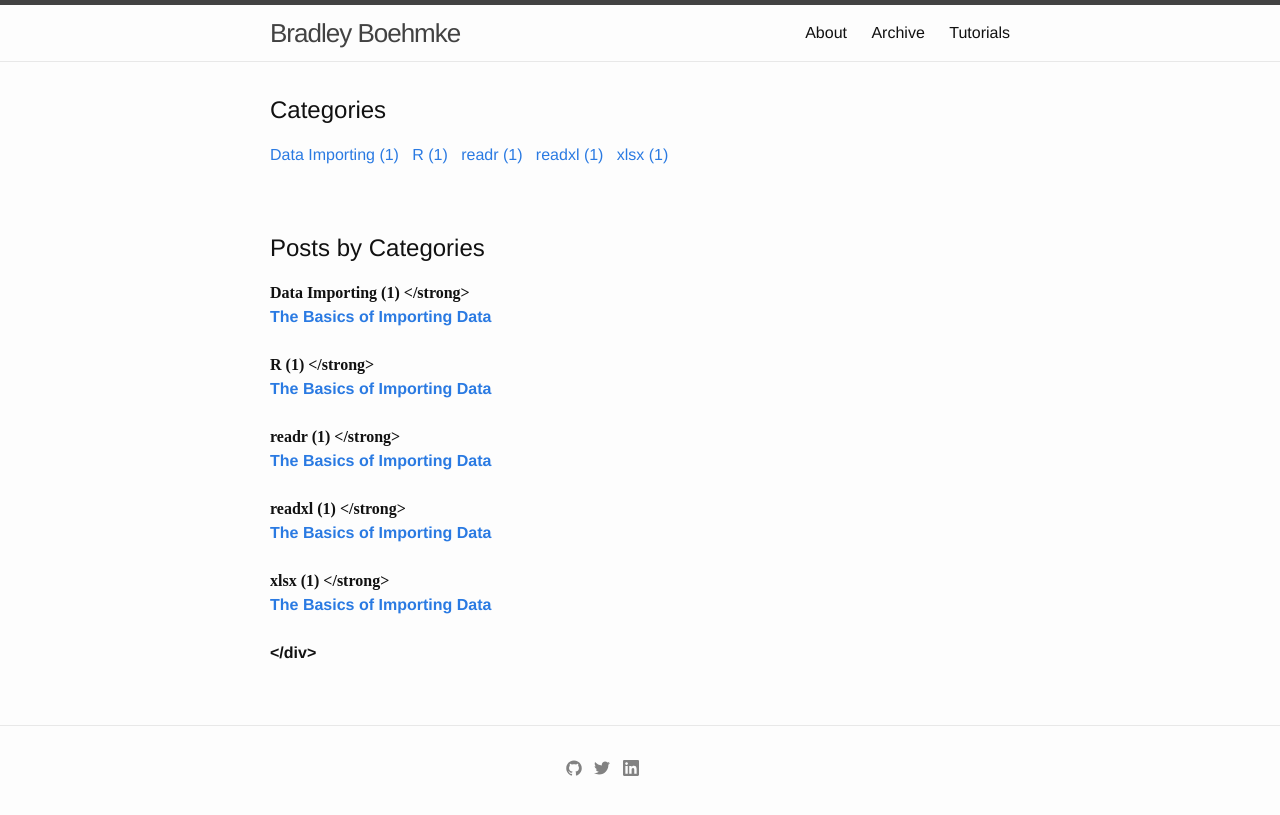
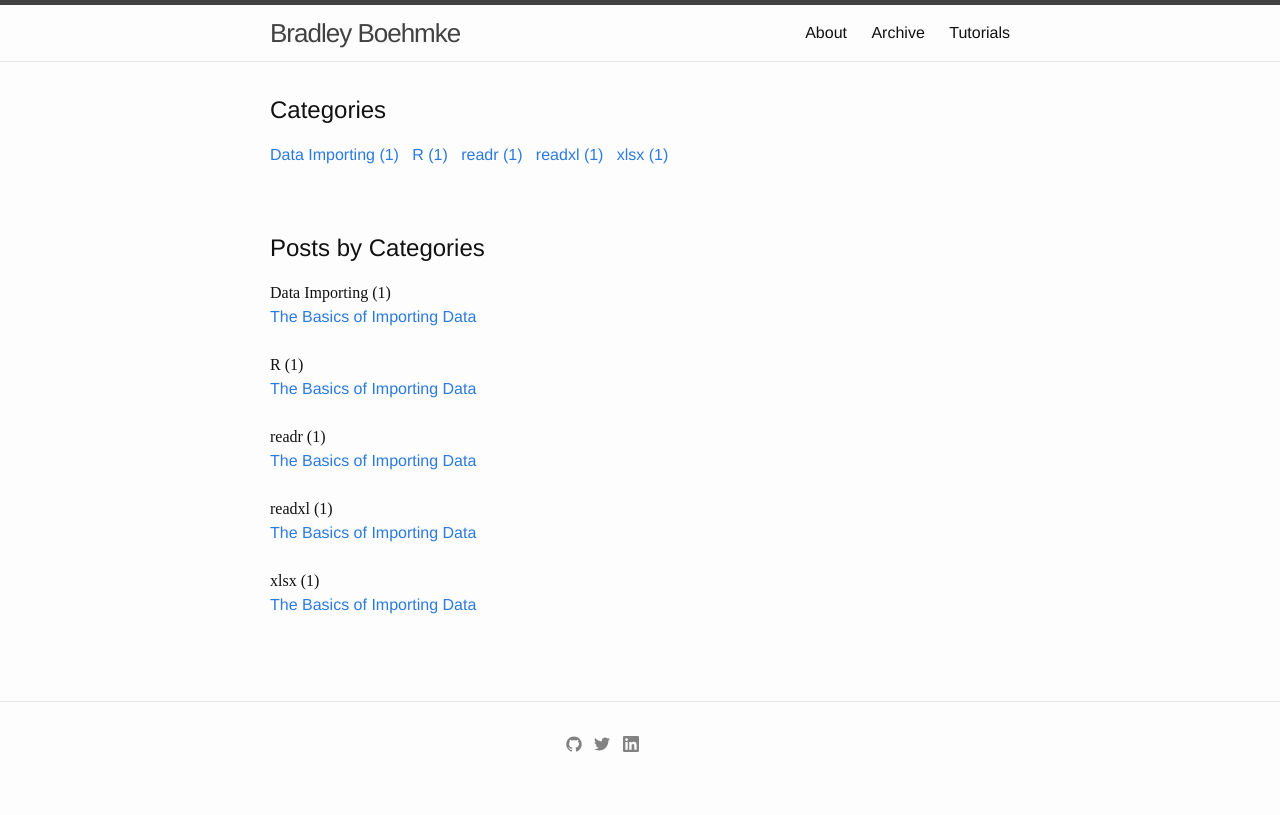
Before and after one commit to bradleyboehmke/bradleyboehmke, a Jekyll site: the page built from archivebycategory.md, in a window 1280 px wide. Shown: the top 815 px of the page. Built offline with Jekyll 4.4.1, drawn with Linux system fonts in a browser that asks for light colours.

Commit message:
Update archivebycategory.md

```diff
--- a/archivebycategory.md
+++ b/archivebycategory.md
@@ -26,7 +26,7 @@
 
 <div id="index">
     {% for category in categories %}
-    <a name="{{ category[0] }}"></a><strong><font face="Gentium Basic">{{ category[0] | replace:'-', ' ' }} ({{ category | last | size }}) </strong></font><br>
+    <a name="{{ category[0] }}"></a><font face="Gentium Basic">{{ category[0] | replace:'-', ' ' }} ({{ category | last | size }}) </font><br>
     {% assign sorted_posts = site.posts | sort: 'title' %}
     {% for post in sorted_posts %}
     {%if post.categories contains category[0]%}
```
